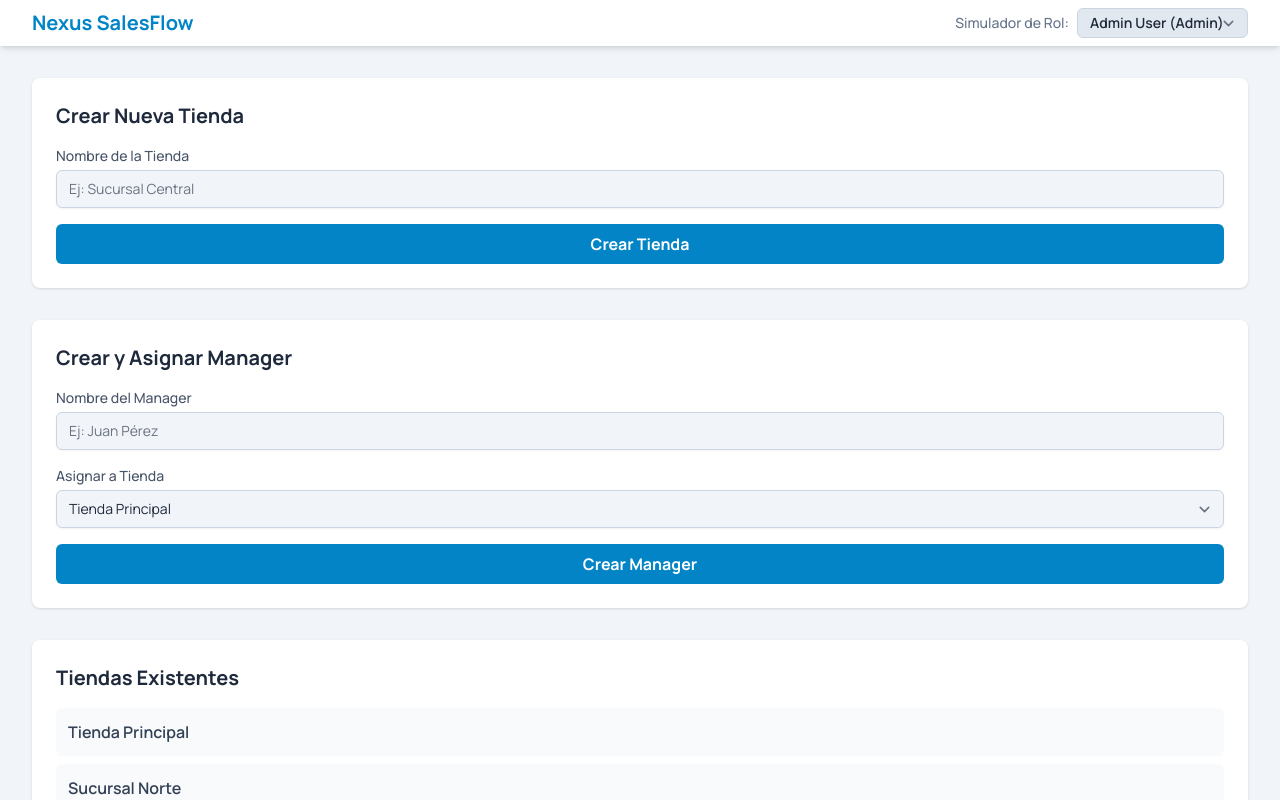
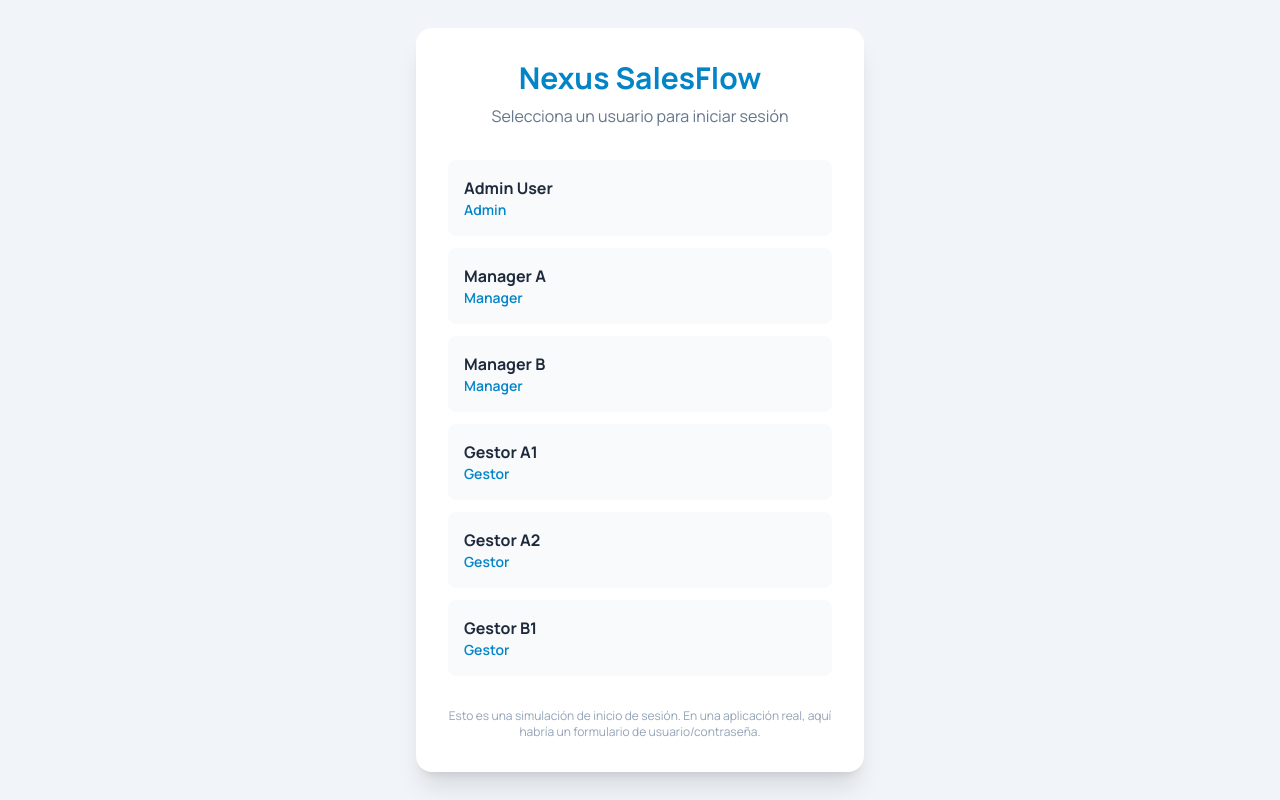
Before and after one commit to wcardero/nexus-salesflow-multi-tenant, a React (Vite) app: page / in a window 1280 px wide. Shown: the top 800 px of the page. Built offline with nearby package versions, Linux system fonts and the light colour scheme.

Commit message:
feat: Implement authentication flow and Manager reports (sales by gestor)

```diff
--- a/App.tsx
+++ b/App.tsx
@@ -4,21 +4,31 @@ import { mockDB as initialDB } from './store';
 import AdminDashboard from './views/AdminDashboard';
 import ManagerDashboard from './views/ManagerDashboard';
 import GestorDashboard from './views/GestorDashboard';
+import Login from './views/Login';
 import { Layout } from './components/Layout';
 
 const App: React.FC = () => {
-  // El estado principal de la app es la base de datos completa.
-  // Esto permite a los componentes hijos modificarla.
   const [db, setDb] = useState<MockDB>(initialDB);
-  const [currentUser, setCurrentUser] = useState<User>(db.users[0]); // Default to Admin
+  const [currentUser, setCurrentUser] = useState<User | null>(null); // Logged out by default
 
-  // Derivamos la tienda activa del usuario actual
   const activeStore = useMemo(() => {
-    if (currentUser.storeId) {
+    if (currentUser?.storeId) {
       return db.stores.find(s => s.id === currentUser.storeId);
     }
     return undefined;
   }, [currentUser, db.stores]);
+
+  const handleLogin = (user: User) => {
+    setCurrentUser(user);
+  };
+
+  const handleLogout = () => {
+    setCurrentUser(null);
+  };
+
+  if (!currentUser) {
+    return <Login db={db} onLogin={handleLogin} />;
+  }
 
   const renderContent = () => {
     switch (currentUser.role) {
@@ -37,9 +47,8 @@ const App: React.FC = () => {
 
   return (
     <Layout
-      users={db.users}
       currentUser={currentUser}
-      setCurrentUser={setCurrentUser}
+      onLogout={handleLogout}
       storeName={activeStore?.name}
     >
       {renderContent()}
--- a/components/Layout.tsx
+++ b/components/Layout.tsx
@@ -5,16 +5,15 @@ import { User } from '../types';
 
 interface LayoutProps {
   children: React.ReactNode;
-  users: User[];
   currentUser: User;
-  setCurrentUser: (user: User) => void;
+  onLogout: () => void;
   storeName?: string;
 }
 
-export const Layout: React.FC<LayoutProps> = ({ children, users, currentUser, setCurrentUser, storeName }) => {
+export const Layout: React.FC<LayoutProps> = ({ children, currentUser, onLogout, storeName }) => {
   return (
     <div className="flex flex-col min-h-screen bg-slate-100 dark:bg-slate-900 text-slate-800 dark:text-slate-200">
-      {/* Simulation Header */}
+      {/* Header */}
       <header className="bg-white dark:bg-slate-800 shadow-md z-10">
         <div className="max-w-7xl mx-auto px-4 sm:px-6 lg:px-8">
           <div className="flex justify-between items-center py-2">
@@ -30,22 +29,18 @@ export const Layout: React.FC<LayoutProps> = ({ children, users, currentUser, se
               )}
             </div>
 
-            <div className="flex items-center gap-2">
-              <span className="text-sm font-medium text-slate-500 dark:text-slate-400">Simulador de Rol:</span>
-              <select
-                value={currentUser.id}
-                onChange={(e) => {
-                  const user = users.find(u => u.id === e.target.value);
-                  if (user) setCurrentUser(user);
-                }}
-                className="bg-slate-200 dark:bg-slate-700 border border-slate-300 dark:border-slate-600 rounded-md px-3 py-1 text-sm font-semibold focus:outline-none focus:ring-2 focus:ring-sky-500"
+            <div className="flex items-center gap-4">
+              <div className="text-right">
+                <p className="text-sm font-semibold text-slate-800 dark:text-slate-200">{currentUser.name}</p>
+                <p className="text-xs text-slate-500 dark:text-slate-400">{currentUser.role}</p>
+              </div>
+              <button
+                onClick={onLogout}
+                className="bg-slate-200 dark:bg-slate-700 hover:bg-red-500 hover:text-white dark:hover:bg-red-600 text-slate-600 dark:text-slate-300 font-bold py-2 px-3 rounded-md transition-colors text-xs"
+                title="Cerrar Sesión"
               >
-                {users.map(u => (
-                  <option key={u.id} value={u.id}>
-                    {u.name} ({u.role})
-                  </option>
-                ))}
-              </select>
+                Cerrar Sesión
+              </button>
             </div>
           </div>
         </div>
--- /dev/null
+++ b/views/Login.tsx
@@ -0,0 +1,42 @@
+// views/Login.tsx
+import React from 'react';
+import { User, MockDB } from '../types';
+
+interface LoginProps {
+  db: MockDB;
+  onLogin: (user: User) => void;
+}
+
+const Login: React.FC<LoginProps> = ({ db, onLogin }) => {
+  return (
+    <div className="flex items-center justify-center min-h-screen bg-slate-100 dark:bg-slate-900">
+      <div className="w-full max-w-md bg-white dark:bg-slate-800 shadow-xl rounded-2xl p-8">
+        <h1 className="text-3xl font-bold text-center text-sky-600 dark:text-sky-400 mb-2">
+          Nexus SalesFlow
+        </h1>
+        <p className="text-center text-slate-500 dark:text-slate-400 mb-8">
+          Selecciona un usuario para iniciar sesión
+        </p>
+
+        <div className="space-y-3">
+          {db.users.map(user => (
+            <button
+              key={user.id}
+              onClick={() => onLogin(user)}
+              className="w-full text-left p-4 rounded-lg bg-slate-50 dark:bg-slate-700/50 hover:bg-slate-100 dark:hover:bg-slate-700 transition-all duration-200 focus:outline-none focus:ring-2 focus:ring-sky-500"
+            >
+              <p className="font-bold text-slate-800 dark:text-slate-200">{user.name}</p>
+              <p className="text-sm text-sky-600 dark:text-sky-500 font-semibold">{user.role}</p>
+            </button>
+          ))}
+        </div>
+
+        <p className="text-xs text-center text-slate-400 dark:text-slate-500 mt-8">
+          Esto es una simulación de inicio de sesión. En una aplicación real, aquí habría un formulario de usuario/contraseña.
+        </p>
+      </div>
+    </div>
+  );
+};
+
+export default Login;
--- a/views/ManagerDashboard.tsx
+++ b/views/ManagerDashboard.tsx
@@ -10,7 +10,7 @@ interface ManagerDashboardProps {
   setDb: React.Dispatch<React.SetStateAction<MockDB>>;
 }
 
-type Tabs = 'closings' | 'inventory' | 'products' | 'gestores' | 'rate';
+type Tabs = 'closings' | 'inventory' | 'products' | 'gestores' | 'rate' | 'reports';
 
 const ManagerDashboard: React.FC<ManagerDashboardProps> = ({ user, store, db, setDb }) => {
   const [activeTab, setActiveTab] = useState<Tabs>('closings');
@@ -57,6 +57,7 @@ const ManagerDashboard: React.FC<ManagerDashboardProps> = ({ user, store, db, se
   const storeGestores = db.users.filter(u => u.role === Role.GESTOR && u.storeId === store.id);
   const storeProducts = db.products.filter(p => p.storeId === store.id);
   const storeClosings = db.closings.filter(c => storeGestores.some(g => g.id === c.gestorId));
+  const storeSales = db.sales.filter(s => storeGestores.some(g => g.id === s.gestorId));
 
   const renderContent = () => {
     switch (activeTab) {
@@ -70,6 +71,8 @@ const ManagerDashboard: React.FC<ManagerDashboardProps> = ({ user, store, db, se
         return <GestoresView db={db} setDb={setDb} store={store} />;
       case 'rate':
         return <ExchangeRateView store={store} onSetExchangeRate={handleSetExchangeRate} />;
+      case 'reports':
+        return <ReportsView sales={storeSales} gestores={storeGestores} />;
       default:
         return null;
     }
@@ -80,6 +83,7 @@ const ManagerDashboard: React.FC<ManagerDashboardProps> = ({ user, store, db, se
       <div className="border-b border-slate-200 dark:border-slate-700">
         <nav className="-mb-px flex space-x-6" aria-label="Tabs">
           <TabButton name="Cierres Pendientes" tab="closings" activeTab={activeTab} onClick={setActiveTab} />
+          <TabButton name="Reportes" tab="reports" activeTab={activeTab} onClick={setActiveTab} />
           <TabButton name="Asignar Inventario" tab="inventory" activeTab={activeTab} onClick={setActiveTab} />
           <TabButton name="Productos" tab="products" activeTab={activeTab} onClick={setActiveTab} />
           <TabButton name="Gestores" tab="gestores" activeTab={activeTab} onClick={setActiveTab} />
@@ -110,6 +114,57 @@ const TabButton: React.FC<{name: string, tab: Tabs, activeTab: Tabs, onClick: (t
     {name}
   </button>
 );
+
+// --- REPORTS VIEW ---
+const ReportsView: React.FC<{sales: MockDB['sales'], gestores: User[]}> = ({ sales, gestores }) => {
+
+  const salesByGestor = gestores.map(gestor => {
+    const gestorSales = sales.filter(s => s.gestorId === gestor.id);
+    const totalSales = gestorSales.length;
+    const totalFinalMN = gestorSales.reduce((sum, s) => sum + s.finalMN, 0);
+    const totalBaseMN = gestorSales.reduce((sum, s) => sum + s.baseMN, 0);
+    const totalCommission = gestorSales.reduce((sum, s) => sum + s.commission, 0);
+
+    return {
+      gestorName: gestor.name,
+      totalSales,
+      totalFinalMN,
+      totalBaseMN,
+      totalCommission,
+    };
+  });
+
+  return (
+    <div>
+      <h3 className="text-lg font-bold mb-4">Reporte de Ventas por Gestor</h3>
+      <div className="overflow-x-auto">
+        <table className="min-w-full divide-y divide-slate-200 dark:divide-slate-700">
+          <thead className="bg-slate-50 dark:bg-slate-700">
+            <tr>
+              <th className="px-6 py-3 text-left text-xs font-medium text-slate-500 uppercase tracking-wider">Gestor</th>
+              <th className="px-6 py-3 text-right text-xs font-medium text-slate-500 uppercase tracking-wider">Ventas</th>
+              <th className="px-6 py-3 text-right text-xs font-medium text-slate-500 uppercase tracking-wider">Total Vendido</th>
+              <th className="px-6 py-3 text-right text-xs font-medium text-slate-500 uppercase tracking-wider">Base a Pagar</th>
+              <th className="px-6 py-3 text-right text-xs font-medium text-slate-500 uppercase tracking-wider">Comisión</th>
+            </tr>
+          </thead>
+          <tbody className="bg-white dark:bg-slate-800 divide-y divide-slate-200 dark:divide-slate-700">
+            {salesByGestor.map(report => (
+              <tr key={report.gestorName}>
+                <td className="px-6 py-4 whitespace-nowrap text-sm font-medium text-slate-900 dark:text-slate-200">{report.gestorName}</td>
+                <td className="px-6 py-4 whitespace-nowrap text-sm text-slate-500 dark:text-slate-300 text-right">{report.totalSales}</td>
+                <td className="px-6 py-4 whitespace-nowrap text-sm text-slate-500 dark:text-slate-300 text-right">{formatCurrency(report.totalFinalMN)}</td>
+                <td className="px-6 py-4 whitespace-nowrap text-sm text-slate-500 dark:text-slate-300 text-right">{formatCurrency(report.totalBaseMN)}</td>
+                <td className="px-6 py-4 whitespace-nowrap text-sm text-slate-500 dark:text-slate-300 text-right">{formatCurrency(report.totalCommission)}</td>
+              </tr>
+            ))}
+          </tbody>
+        </table>
+      </div>
+    </div>
+  );
+};
+
 
 // --- CIERRES VIEW ---
 const ClosingsView: React.FC<{closings: Closing[], users: User[], onValidate: (id: string) => void}> = ({ closings, users, onValidate }) => {
```
